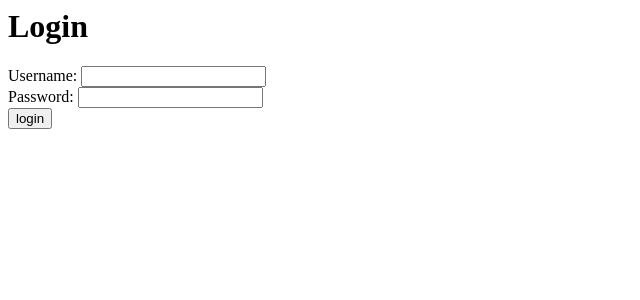
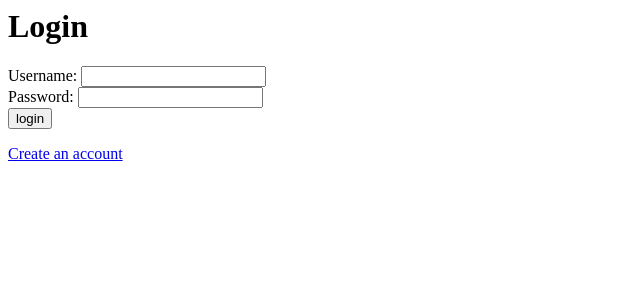
Before and after one commit to INswon/to_do_list, a Django app: page /login/ in a window 1280 px wide. Shown: the top 300 px of the page, without its empty margins (0-640 px from the left). Run offline with Django 4.2, Linux system fonts and the light colour scheme.

Commit message:
ログインページに登録ページへのリンクを追加。

```diff
--- a/todo_list/templates/todo_list/login.html
+++ b/todo_list/templates/todo_list/login.html
@@ -15,3 +15,5 @@
         <input type="submit" value="login">
     </div>
 </form>
+
+<p><a href="/register/">Create an account</a></p>
```
